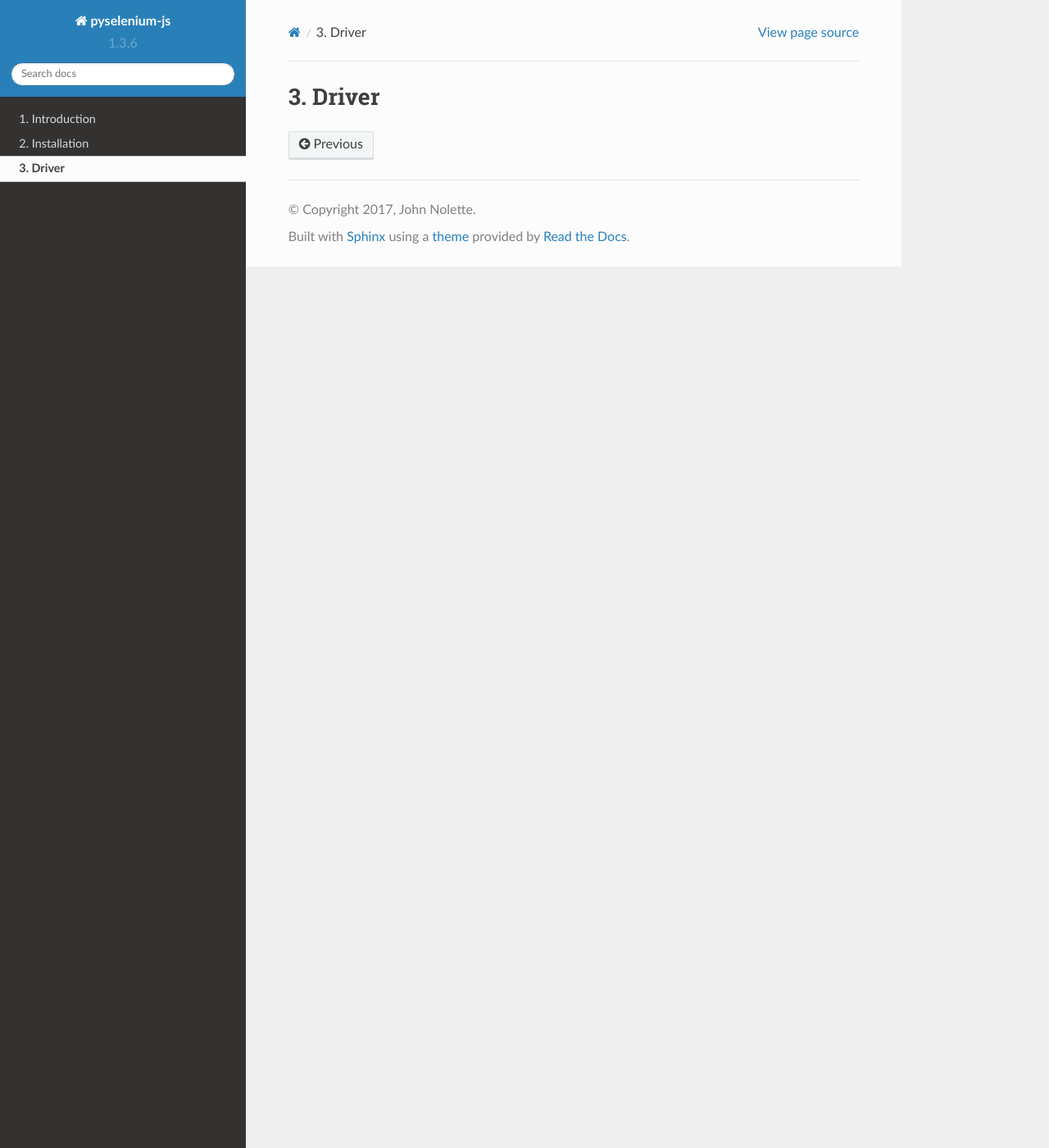
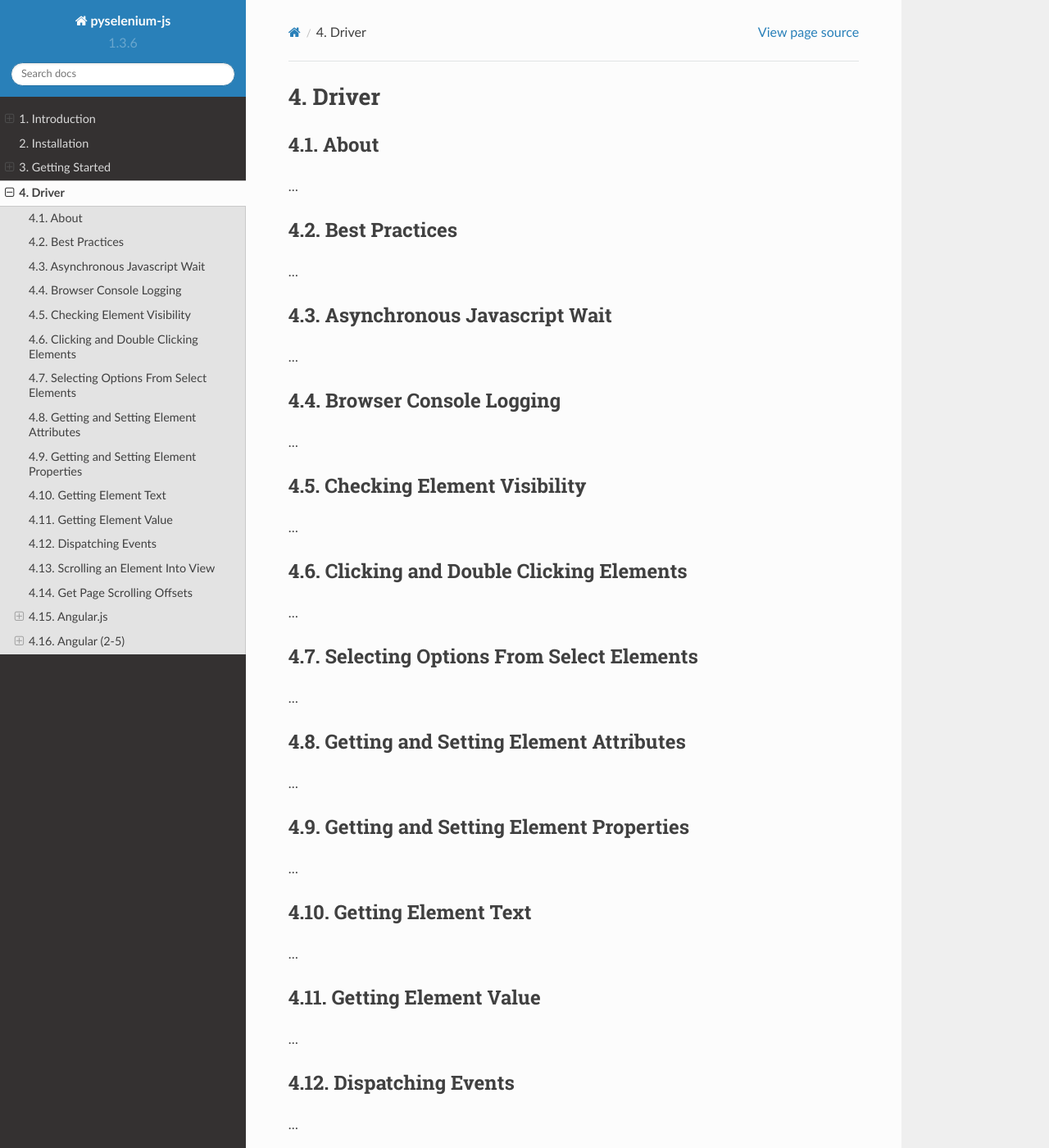
Before and after one commit to neetjn/pyselenium-js, a Sphinx documentation site: the page built from docs/driver.rst, in a window 1280 px wide and 1400 px high. Shown: the whole window at 82% size. Built offline with Sphinx 7.4.7 and the Read the Docs theme 2.0.0, drawn with Linux system fonts in a browser that asks for light colours; pages that are not in the unit, such as notebooks, are missing from menus; some of the changed text lies outside the part shown.

Commit message:
Added information for getting started, mocked up driver docs

```diff
--- a/docs/driver.rst
+++ b/docs/driver.rst
@@ -1,3 +1,135 @@
 ======
 Driver
 ======
+
+About
+=====
+
+...
+
+Best Practices
+==============
+
+...
+
+Asynchronous Javascript Wait
+============================
+
+...
+
+Browser Console Logging
+=======================
+
+...
+
+Checking Element Visibility
+===========================
+
+...
+
+Clicking and Double Clicking Elements
+=====================================
+
+...
+
+Selecting Options From Select Elements
+======================================
+
+...
+
+Getting and Setting Element Attributes
+======================================
+
+...
+
+Getting and Setting Element Properties
+======================================
+
+...
+
+Getting Element Text
+======================================
+
+...
+
+
+Getting Element Value
+======================================
+
+...
+
+Dispatching Events
+==================
+
+...
+
+Scrolling an Element Into View
+==============================
+
+...
+
+Get Page Scrolling Offsets
+==========================
+
+...
+
+Angular.js
+==========
+
+Enable Debugging
+----------------
+
+...
+
+Get Element Text
+----------------
+
+...
+
+Set Element Text
+----------------
+
+...
+
+Toggle Element Class
+--------------------
+
+...
+
+Trigger Event Handler
+---------------------
+
+...
+
+Get and Set Scope Property
+--------------------------
+
+...
+
+Call Scope Function
+-------------------
+
+...
+
+Get and Set Controller Property
+-------------------------------
+
+...
+
+Call Controller Function
+------------------------
+
+...
+
+Angular (2-5)
+=============
+
+Get and Set Component Property
+------------------------------
+
+...
+
+Call Component Function
+-----------------------
+
+...
```
Also changed, not shown: docs/getting_started.rst (added, +53 -0 lines), docs/introduction.rst (+9 -0 lines), 1 other file.
